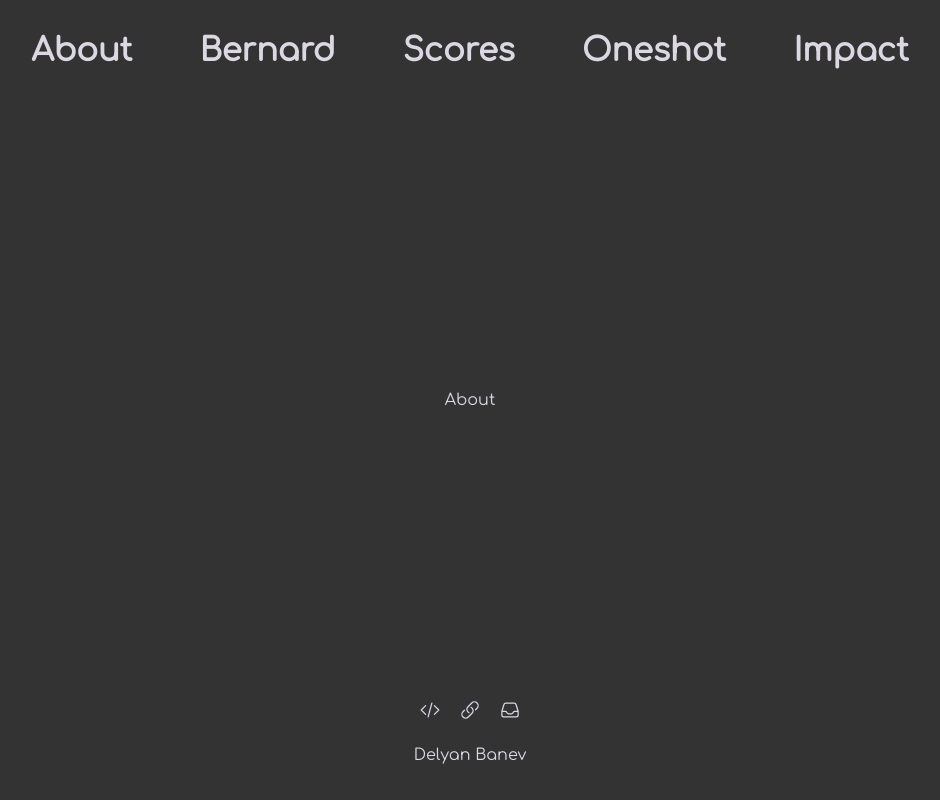
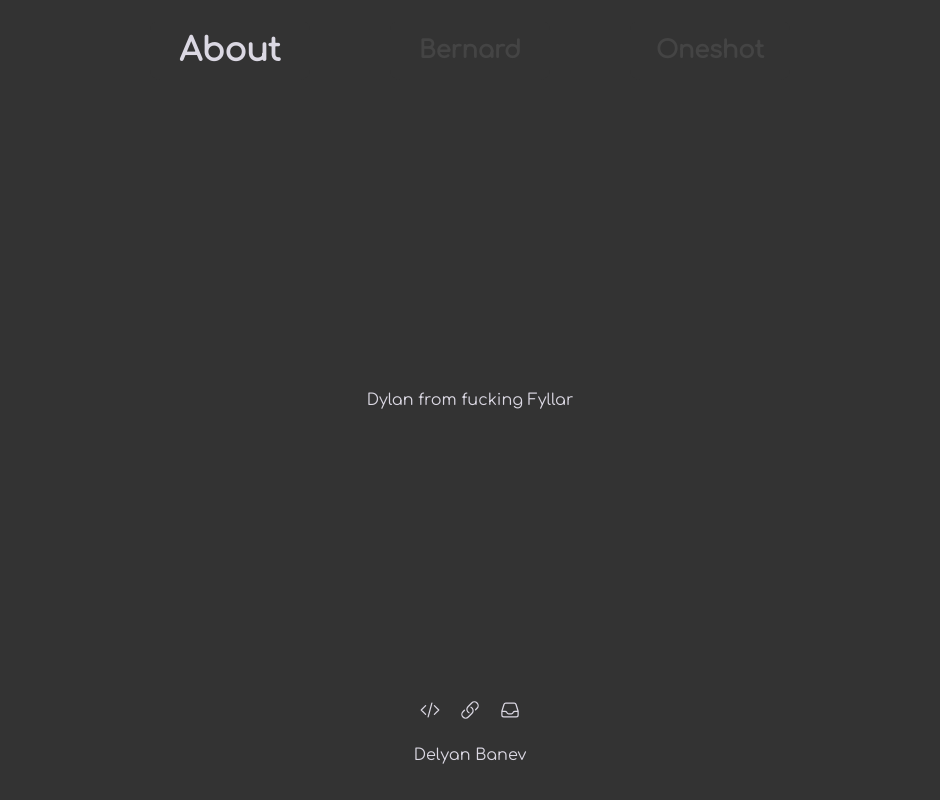
Before and after one commit to Delyanskiiii/HarshScores, a React (Create React App) app: page / in a window 1280 px wide. Shown: the whole page, without its empty margins (170-1110 px from the left). Built offline with nearby package versions, Linux system fonts and the light colour scheme; a web font is replaced by a local one.

Commit message:
Beta header

```diff
--- a/src/App.css
+++ b/src/App.css
@@ -9,7 +9,7 @@
 
 .Screen {
     height: 100vh;
-    max-width: 1000px;
+    max-width: 800px;
     width: 100%;
     display: flex;
     flex-direction: column;
@@ -26,11 +26,29 @@
 
 .HeaderButton {
     background-color: #333;
+    height: 60px;
+    width: 160px;
     font-weight: 900;
-    height: fit-content;
+    font-family: "Comfortaa";
+    color: #444;
+    font-size: x-large;
+    border-radius: 10px;
+    border: 0px;
+}
+
+.HeaderButton:hover {
+    transform: scale(1.1);
+  }
+
+.HeaderButtonSelected {
+    background-color: #333;
+    height: 60px;
+    width: 160px;
+    font-weight: 900;
     font-family: "Comfortaa";
     color: #DBD8E3;
     font-size: xx-large;
+    border-radius: 10px;
     border: 0px;
 }
 
--- a/src/App.tsx
+++ b/src/App.tsx
@@ -2,21 +2,20 @@ import React, { useState } from 'react';
 import Header from './Components/Header';
 import Footer from './Components/Footer';
 import Content from './Components/Content';
-import Reviews from './Reviews.json';
 import './App.css';
 
 interface ContentData {
-    [key: string]: string; // Dynamic content object structure
+    [key: string]: string;
   }
 
 const App: React.FC = () => {
 
     const contentData: ContentData = {
-        About: "About",
-        Impact: "Impact",
-        Bernard: "Bernard",
-        Scores: "Scores",
-        Oneshot: "Oneshot",
+        About: "Dylan from fucking Fyllar",
+        Bernard: "That's enough, Bernard",
+        // Impact: "Impact",
+        // Scores: "Scores",
+        Oneshot: "Male kak shte dmvam",
       };
 
       const [selectedContent, setSelectedContent] = useState(contentData.About);
@@ -29,12 +28,10 @@ const App: React.FC = () => {
         <div className="App">
             <div className="Screen">
                 <Header
-                    contentOptions={["About", "Bernard", "Scores", "Oneshot", "Impact"]}
+                    contentOptions={Object.keys(contentData)}
                     onContentChange={handleContentChange}
                 />
                 <Content Reviews={selectedContent} />
-                {/* <Header Headline='Harsh' />
-                <Content Reviews={Reviews} /> */}
                 <Footer Headline='Delyan Banev' />
             </div>
         </div>
--- a/src/components/Header.tsx
+++ b/src/components/Header.tsx
@@ -7,14 +7,17 @@ interface HeaderProps {
 
 const Header: React.FC<HeaderProps> = ({ contentOptions, onContentChange }) => {
 
-    const handleClick = (option: string) => {
+    const [selectedContent, setSelectedContent] = useState(0);
+
+    const handleClick = (option: string, index: number) => {
         onContentChange(option);
+        setSelectedContent(index);
     };
 
     return (
         <div className="Header">
-            {contentOptions.map((option) => (
-                <button className="HeaderButton" key={option} onClick={() => handleClick(option)}>
+            {contentOptions.map((option, index) => (
+                <button className={`${selectedContent === index ? 'HeaderButtonSelected' : 'HeaderButton'}`} onClick={() => handleClick(option, index)}>
                     {option}
                 </button>
             ))}
```
